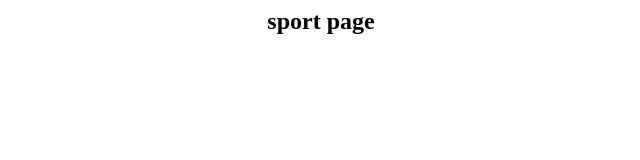
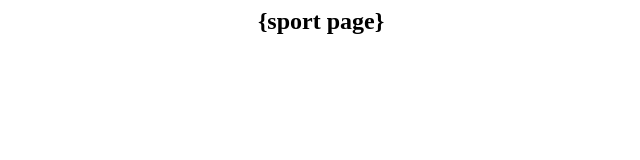
Before and after one commit to ekdms3868/sport, a plain HTML site: page index.html in a window 1280 px wide. Shown: the full height of the page, 319-959 px from the left. Drawn offline with Linux system fonts and the light colour scheme.

Commit message:
Update index.html

```diff
--- a/index.html
+++ b/index.html
@@ -1,3 +1,3 @@
 <center>
-  <h2>sport page</h2>
+  <h2>{sport page}</h2>
 </center>
```
